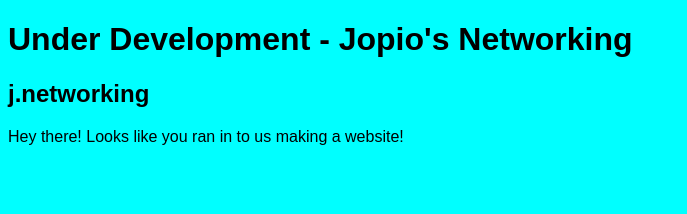
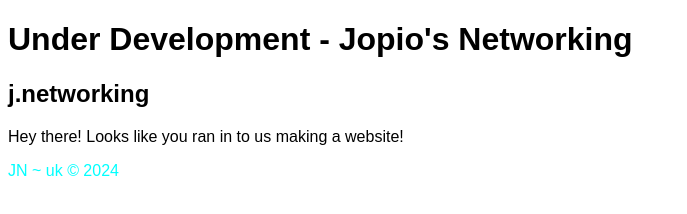
Before and after one commit to beaumodmail/ridr, a plain HTML site: page index.html in a window 1280 px wide. Shown: the whole page, without its empty margins (0-687 px from the left). Drawn offline with Linux system fonts and the light colour scheme.

Commit message:
Update styles.css

```diff
--- a/styles.css
+++ b/styles.css
@@ -1,7 +1,6 @@
 body {
     font-family: Arial, Helvetica, sans-serif;
-    background-color: aqua;
-    postion: relative; left: 10cm;
+    background-color: white;
 }
 
 footer {
```
